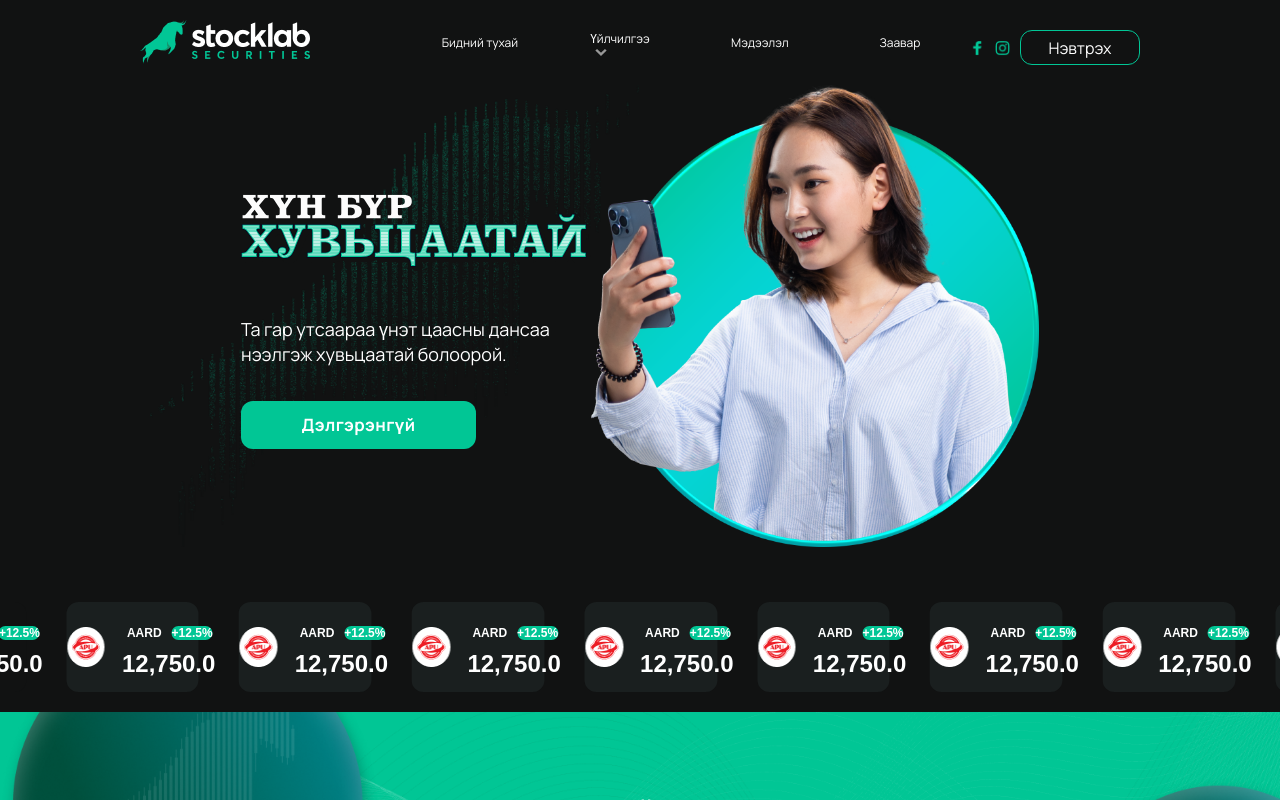
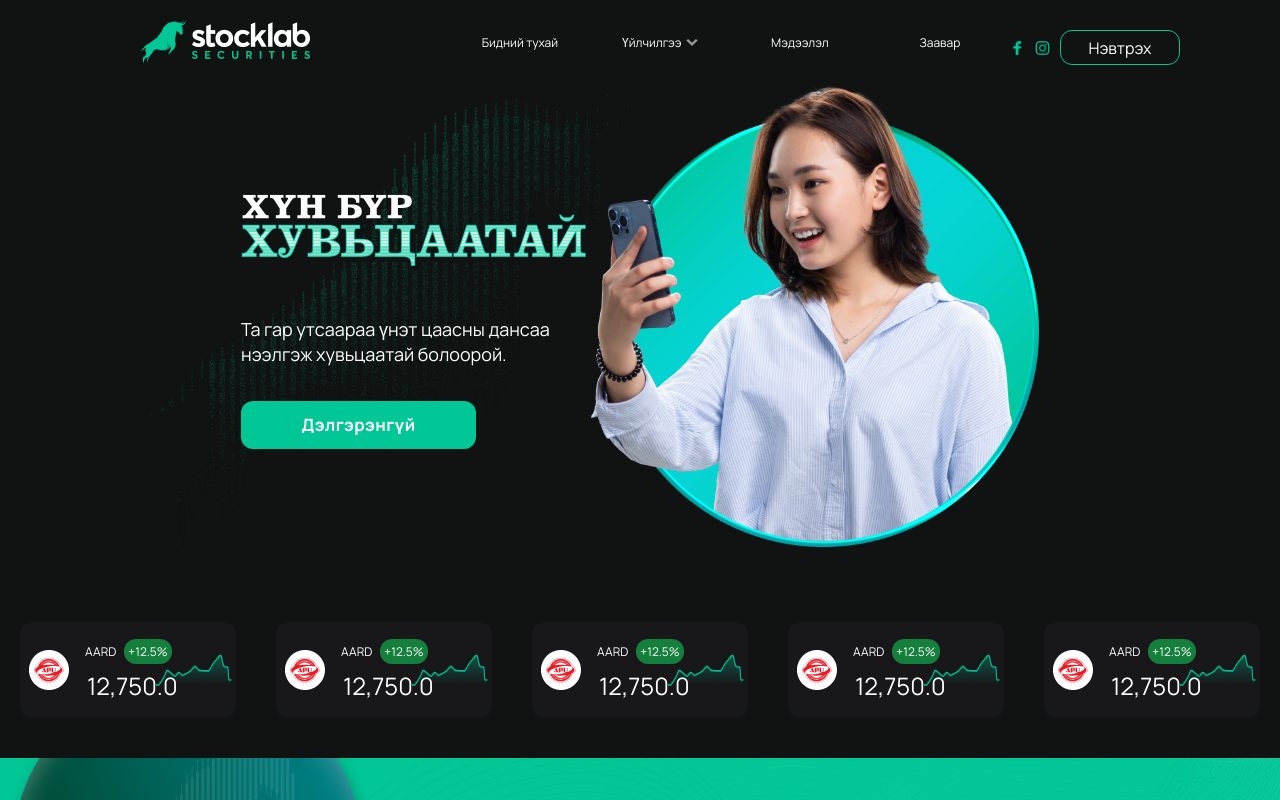
Before and after one commit to dulgx/stocklab-main, a React (Vite) app: page / in a window 1280 px wide. Shown: the top 800 px of the page. Built offline with nearby package versions, Linux system fonts and the light colour scheme.

Commit message:
tailwind add中

```diff
--- a/src/pages/HeroComponent.jsx
+++ b/src/pages/HeroComponent.jsx
@@ -1,22 +1,26 @@
-import heroPerson from '../assets/hero-person.png';
-import Huvitsaatai from '../assets/frame-1.svg';
-import MarketCard from './MarketCard';
-import FooterPartnersComponent from './FooterPartnersComponent';
+import heroPerson from "../assets/hero-person.png";
+import Huvitsaatai from "../assets/frame-1.svg";
+import MarketCard from "./MarketCard";
+import FooterPartnersComponent from "./FooterPartnersComponent";
 
 const HeroComponent = () => {
   return (
     <>
-            <section className='hero-section'>
-                <div className='hero-text'>
-                    <img src={Huvitsaatai} alt="huvitsaatai" id='Huvitsaatai' />
-                    <p>Та гар утсаараа үнэт цаасны дансаа нээлгэж хувьцаатай болоорой.</p>
+      <div className="  flex flex-col justify-evenly">
+        <section className="hero-section">
+          <div className="hero-text">
+            <img src={Huvitsaatai} alt="huvitsaatai" id="Huvitsaatai" />
+            <p>
+              Та гар утсаараа үнэт цаасны дансаа нээлгэж хувьцаатай болоорой.
+            </p>
             <button>Дэлгэрэнгүй</button>
           </div>
-                <img src={heroPerson} alt="hero-person" id='HeroPerson' />
+          <img src={heroPerson} alt="hero-person" id="HeroPerson" />
         </section>
         <MarketCard />
+      </div>
       <FooterPartnersComponent />
     </>
-    )
-}
+  );
+};
 export default HeroComponent;
--- a/src/pages/MarketCard.jsx
+++ b/src/pages/MarketCard.jsx
@@ -1,169 +1,70 @@
-import React from 'react';
+import React from "react";
 import stockLogo from "../assets/market-logo.png";
 import chart from "../assets/chart.png";
 
 const MarketCard = () => {
-    const data = {
+  const data = [
+    {
       stockName: "AARD",
       stockUp: "+12.5%",
       stockDown: "-12.5%",
-        stockPrice: "12,750.0"
-    }
+      stockPrice: "12,750.0",
+    },
+    {
+      stockName: "AARD",
+      stockUp: "+12.5%",
+      stockDown: "-12.5%",
+      stockPrice: "12,750.0",
+    },
+    {
+      stockName: "AARD",
+      stockUp: "+12.5%",
+      stockDown: "-12.5%",
+      stockPrice: "12,750.0",
+    },
+    {
+      stockName: "AARD",
+      stockUp: "+12.5%",
+      stockDown: "-12.5%",
+      stockPrice: "12,750.0",
+    },
+    {
+      stockName: "AARD",
+      stockUp: "+12.5%",
+      stockDown: "-12.5%",
+      stockPrice: "12,750.0",
+    },
+  ];
+
   return (
-        <div className='card-frame '>
-            <div className='market-card marquee-container' id='NoBackground'>
-                <div className='card-info'>
-                    <img src={stockLogo} alt="stock-logo" id='StockLogo' />
-                    <div className='card-height'>
+    <div className="flex overflow-visible ">
+      {data.map((data) => {
+        return (
+          <div className="card-frame w-full overflow-hidden">
+            <div className=" flex bg-zinc-900 text-white justify-center items-center rounded-xl w-80 h-24 overflow-hidden m-5">
+              <div className="flex items-center h-full">
+                <img src={stockLogo} alt="stock-logo" className="m-2" />
+                <div className="m-2 h-full items-center flex flex-col justify-center">
                   <div>
-                            <span className='stock-text'>{data.stockName}</span>
-                            <span className='stock-text' id='StockUp'>{data.stockUp}</span>
+                    <span className=" text-xs font-poppins ">
+                      {data.stockName}
+                    </span>
+                    <span className=" bg-green-700 m-2 rounded-xl p-1 text-xs">
+                      {data.stockUp}
+                    </span>
                   </div>
-                        <span id='StockPrice'>{data.stockPrice}</span>
+                  <span className=" text-2xl mt-2">{data.stockPrice}</span>
                 </div>
               </div>
-                <div>
-                    <img src={chart} alt="chart" id='Chart' />
-                </div>
-            </div>
-            <div className='market-card marquee-container'>
-                <div className='card-info'>
-                    <img src={stockLogo} alt="stock-logo" id='StockLogo' />
-                    <div className='card-height'>
-                        <div>
-                            <span className='stock-text'>{data.stockName}</span>
-                            <span className='stock-text' id='StockUp'>{data.stockUp}</span>
-                        </div>
-                        <span id='StockPrice'>{data.stockPrice}</span>
-                    </div>
-                </div>
-                <div>
-                    <img src={chart} alt="chart" id='Chart' />
-                </div>
-            </div>
-            <div className='market-card marquee-container'>
-                <div className='card-info '>
-                    <img src={stockLogo} alt="stock-logo" id='StockLogo' />
-                    <div className='card-height'>
-                        <div>
-                            <span className='stock-text'>{data.stockName}</span>
-                            <span className='stock-text' id='StockUp'>{data.stockUp}</span>
-                        </div>
-                        <span id='StockPrice'>{data.stockPrice}</span>
-                    </div>
-                </div>
-                <div>
-                    <img src={chart} alt="chart" id='Chart' />
-                </div>
-            </div>
-            <div className='market-card marquee-container'>
-                <div className='card-info'>
-                    <img src={stockLogo} alt="stock-logo" id='StockLogo' />
-                    <div className='card-height'>
-                        <div>
-                            <span className='stock-text'>{data.stockName}</span>
-                            <span className='stock-text' id='StockUp'>{data.stockUp}</span>
-                        </div>
-                        <span id='StockPrice'>{data.stockPrice}</span>
-                    </div>
-                </div>
-                <div>
-                    <img src={chart} alt="chart" id='Chart' />
-                </div>
-            </div>
-            <div className='market-card marquee-container'>
-                <div className='card-info'>
-                    <img src={stockLogo} alt="stock-logo" id='StockLogo' />
-                    <div className='card-height'>
-                        <div>
-                            <span className='stock-text'>{data.stockName}</span>
-                            <span className='stock-text' id='StockUp'>{data.stockUp}</span>
-                        </div>
-                        <span id='StockPrice'>{data.stockPrice}</span>
-                    </div>
-                </div>
-                <div>
-                    <img src={chart} alt="chart" id='Chart' />
-                </div>
-            </div>
-            <div className='market-card marquee-container'>
-                <div className='card-info'>
-                    <img src={stockLogo} alt="stock-logo" id='StockLogo' />
-                    <div className='card-height'>
-                        <div>
-                            <span className='stock-text'>{data.stockName}</span>
-                            <span className='stock-text' id='StockUp'>{data.stockUp}</span>
-                        </div>
-                        <span id='StockPrice'>{data.stockPrice}</span>
-                    </div>
-                </div>
-                <div>
-                    <img src={chart} alt="chart" id='Chart' />
-                </div>
-            </div>
-            <div className='market-card marquee-container'>
-                <div className='card-info'>
-                    <img src={stockLogo} alt="stock-logo" id='StockLogo' />
-                    <div className='card-height'>
-                        <div>
-                            <span className='stock-text'>{data.stockName}</span>
-                            <span className='stock-text' id='StockUp'>{data.stockUp}</span>
-                        </div>
-                        <span id='StockPrice'>{data.stockPrice}</span>
-                    </div>
-                </div>
-                <div>
-                    <img src={chart} alt="chart" id='Chart' />
-                </div>
-            </div>
-            <div className='market-card marquee-container'>
-                <div className='card-info'>
-                    <img src={stockLogo} alt="stock-logo" id='StockLogo' />
-                    <div className='card-height'>
-                        <div>
-                            <span className='stock-text'>{data.stockName}</span>
-                            <span className='stock-text' id='StockUp'>{data.stockUp}</span>
-                        </div>
-                        <span id='StockPrice'>{data.stockPrice}</span>
-                    </div>
-                </div>
-                <div>
-                    <img src={chart} alt="chart" id='Chart' />
-                </div>
-            </div>
-            <div className='market-card marquee-container'>
-                <div className='card-info'>
-                    <img src={stockLogo} alt="stock-logo" id='StockLogo' />
-                    <div className='card-height'>
-                        <div>
-                            <span className='stock-text'>{data.stockName}</span>
-                            <span className='stock-text' id='StockUp'>{data.stockUp}</span>
-                        </div>
-                        <span id='StockPrice'>{data.stockPrice}</span>
-                    </div>
-                </div>
-                <div>
-                    <img src={chart} alt="chart" id='Chart' />
-                </div>
-            </div>
-            <div className='market-card marquee-container' id='NoBackground'>
-                <div className='card-info'>
-                    <img src={stockLogo} alt="stock-logo" id='StockLogo' />
-                    <div className='card-height'>
-                        <div>
-                            <span className='stock-text'>{data.stockName}</span>
-                            <span className='stock-text' id='StockUp'>{data.stockUp}</span>
-                        </div>
-                        <span id='StockPrice'>{data.stockPrice}</span>
-                    </div>
-                </div>
-                <div>
-                    <img src={chart} alt="chart" id='Chart' />
+              <div className="h-8 justify-center flex m-1">
+                <img src={chart} alt="chart" />
               </div>
             </div>
           </div>
-
         );
-}
+      })}
+    </div>
+  );
+};
 
 export default MarketCard;
--- a/src/pages/Navigation.jsx
+++ b/src/pages/Navigation.jsx
@@ -15,7 +15,7 @@
 
   return (
     <nav>
-      <div className="nav-elements flex flex-row m-5">
+      <div className="nav-elements flex flex-row m-5 w-full justify-between">
         <div>
           <NavLink to="/">
             {" "}
@@ -30,7 +30,10 @@
             </li>
             <li>
               <NavLink to="/services">
-                Үйлчилгээ <img src={down} alt="down" id="DownVector" />
+                <div className="flex">
+                  Үйлчилгээ{" "}
+                  <img src={down} alt="down" id="DownVector" className="mt-1" />
+                </div>
               </NavLink>
             </li>
             <li>
--- a/src/pages/News.jsx
+++ b/src/pages/News.jsx
@@ -1,52 +1,54 @@
-import React from 'react';
-import Image1 from '../assets/medeelel/image-1.png'
-
+import React from "react";
+import Image1 from "../assets/medeelel/image-1.png";
 
 const News = () => {
-    const item = {
+  const items = [
+    {
       title: "СЭНДБОКСЫН ЗӨВЛӨЛИЙН АНХНЫ ХУРАЛДААН БОЛЛОО",
       date: "2021.10.20",
-        altText: "image-news"
-    };
-
+      altText: "image-news",
+    },
+    {
+      title: "СЭНДБОКСЫН ЗӨВЛӨЛИЙН АНХНЫ ХУРАЛДААН БОЛЛОО",
+      date: "2021.10.20",
+      altText: "image-news",
+    },
+    {
+      title: "СЭНДБОКСЫН ЗӨВЛӨЛИЙН АНХНЫ ХУРАЛДААН БОЛЛОО",
+      date: "2021.10.20",
+      altText: "image-news",
+    },
+    {
+      title: "СЭНДБОКСЫН ЗӨВЛӨЛИЙН АНХНЫ ХУРАЛДААН БОЛЛОО",
+      date: "2021.10.20",
+      altText: "image-news",
+    },
+    {
+      title: "СЭНДБОКСЫН ЗӨВЛӨЛИЙН АНХНЫ ХУРАЛДААН БОЛЛОО",
+      date: "2021.10.20",
+      altText: "image-news",
+    },
+    {
+      title: "СЭНДБОКСЫН ЗӨВЛӨЛИЙН АНХНЫ ХУРАЛДААН БОЛЛОО",
+      date: "2021.10.20",
+      altText: "image-news",
+    },
+  ];
   return (
-        <div className='medeelel-container'>
+    <div className="medeelel-container">
       <span className="medeelel-text">МЭДЭЭЛЭЛ</span>
       <div className="custom-border"></div>
+
       <div className="grid-container">
-                <section >
+        {items.map((item) => (
+          <section key={item.id}>
             <img src={Image1} alt={item.altText} />
             <p>{item.title}</p>
             <span>{item.date}</span>
           </section>
-                <section >
-                    <img src={Image1} alt={item.altText} />
-                    <p>{item.title}</p>
-                    <span>{item.date}</span>
-                </section>
-                <section >
-                    <img src={Image1} alt={item.altText} />
-                    <p>{item.title}</p>
-                    <span>{item.date}</span>
-                </section>
-                <section >
-                    <img src={Image1} alt={item.altText} />
-                    <p>{item.title}</p>
-                    <span>{item.date}</span>
-                </section>
-                <section >
-                    <img src={Image1} alt={item.altText} />
-                    <p>{item.title}</p>
-                    <span>{item.date}</span>
-                </section>
-                <section >
-                    <img src={Image1} alt={item.altText} />
-                    <p>{item.title}</p>
-                    <span>{item.date}</span>
-                </section>
+        ))}
       </div>
     </div>
-
   );
 };
 
--- a/src/styles/styles.scss
+++ b/src/styles/styles.scss
@@ -10,7 +10,6 @@
   align-items: center;
   margin-top: 15%;
 }
-
 
 nav {
   background: $primary-black;
@@ -82,20 +81,14 @@
   }
 }
 
-
-
-
 .hero-section {
   display: flex;
   align-items: center;
   justify-content: center;
-    background: url('../assets/background-bull.png');
+  background: url("../assets/background-bull.png");
   background-repeat: no-repeat;
   background-position-x: 150px;
   background-size: contain;
-
-
-
 
   .hero-text {
     color: $white;
@@ -140,7 +133,6 @@
   #HeroPerson {
     width: 35%;
   }
-
 }
 
 .card-frame {
@@ -151,7 +143,6 @@
 
   .marquee-container {
     animation: marquee 15s linear infinite;
-
   }
 
   @keyframes marquee {
@@ -173,14 +164,12 @@
     color: $white;
     width: 280px;
     height: 90px;
-        background-color: #1A1F1F;
+    background-color: #1a1f1f;
     justify-content: center;
     align-items: center;
     border-radius: 12px;
     margin-left: 20px;
     margin-right: 20px;
-
-
 
     .card-info {
       display: flex;
@@ -204,7 +193,7 @@
           .stock-text {
             font-size: 12px;
             font-weight: 600;
-                        font-family: 'Poppins', sans-serif;
+            font-family: "Poppins", sans-serif;
             background-color: transparent;
             margin: 5px;
           }
@@ -218,7 +207,7 @@
         }
 
         #StockPrice {
-                    font-family: 'Poppins', sans-serif;
+          font-family: "Poppins", sans-serif;
           font-weight: 600;
           font-size: 24px;
           line-height: 32px;
@@ -230,16 +219,8 @@
 
     div {
       background-color: transparent;
-
-            #Chart {
-                width: 102.4px;
-                background-color: transparent;
-                padding-left: 15px;
     }
   }
-    }
-
-
 }
 
 @media (max-width: 1024px) {
@@ -260,11 +241,9 @@
   }
 }
 
-
 /*  Partners, footer component   */
 
 .partners-footer {
-
   .partners-container {
     display: flex;
     height: 450px;
@@ -273,11 +252,12 @@
     background-color: $primary-green;
     justify-content: space-evenly;
     align-items: center;
-        background-image: url('../assets/Frame1-hamtragch.png'), url('../assets/Frame2-hamtragch.png'), url('../assets/Layer-hamtragch.png');
+    background-image: url("../assets/Frame1-hamtragch.png"),
+      url("../assets/Frame2-hamtragch.png"),
+      url("../assets/Layer-hamtragch.png");
     background-repeat: no-repeat;
     background-size: 220px, 380px, cover;
     background-position: right, top left;
-
   }
 
   #HamtragchBaiguullaga {
@@ -324,8 +304,9 @@
       height: 85px;
     }
   }
-    .footer-section{
-        background-image: url('../assets/background-bull.png'), url('../assets/background-bull.png');
+  .footer-section {
+    background-image: url("../assets/background-bull.png"),
+      url("../assets/background-bull.png");
     background-size: 650px, 850px;
     background-position-y: -50px, -150px;
     background-position-x: 1050px, -430px;
@@ -338,11 +319,10 @@
       font-size: 14px;
       padding-top: 55px;
 
-
       .contact-info {
         width: 302px;
 
-            div{
+        div {
           display: flex;
           margin-bottom: 20px;
         }
@@ -350,7 +330,7 @@
     }
   }
 
-    .copyright{
+  .copyright {
     background-color: hsla(162, 73%, 33%, 1);
     display: flex;
     align-items: center;
@@ -359,10 +339,9 @@
     width: 100%;
     justify-content: space-evenly;
 
-        p{
+    p {
       color: $white;
       max-width: 215px;
     }
-
   }
 }
```
Lines whose indentation alone changed are shown as unchanged.
